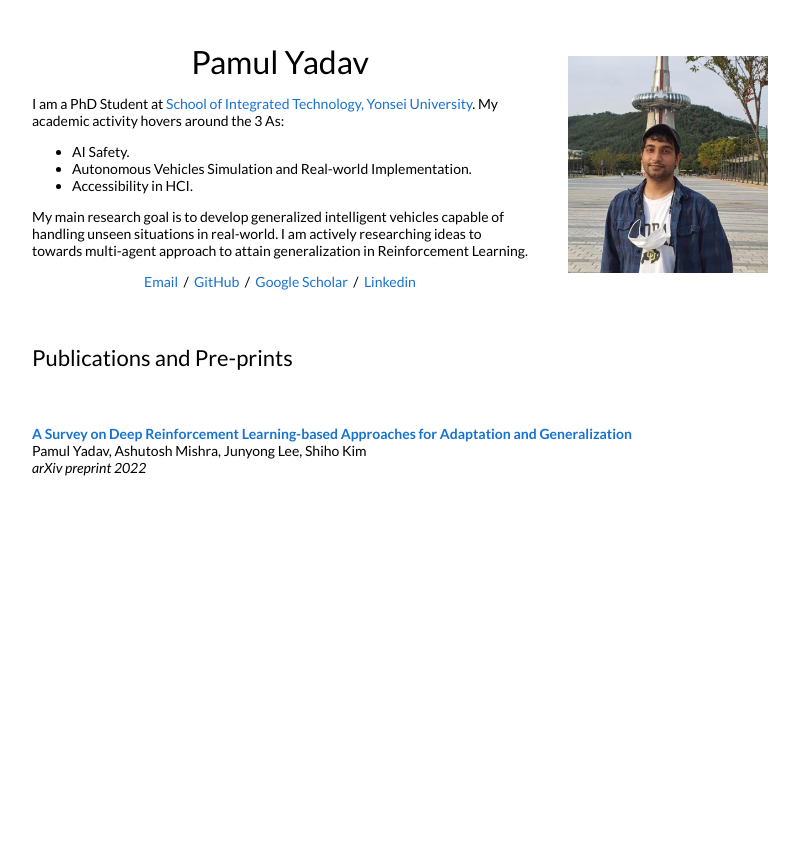
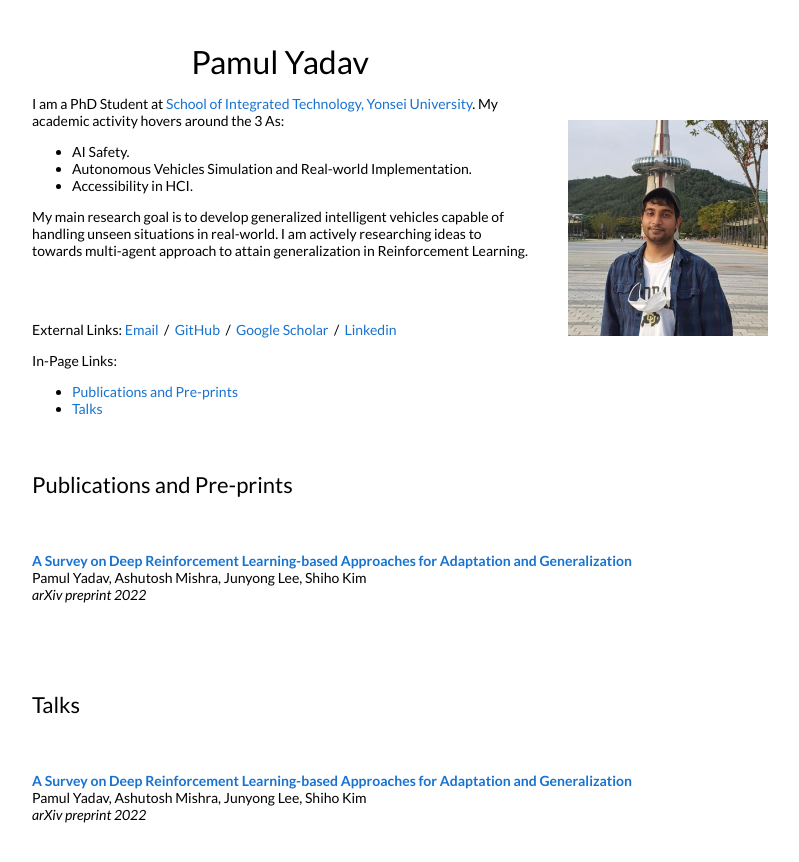
Before and after one commit to pamulism/pamulism.github.io, a plain HTML site: page index.html in a window 1280 px wide. Shown: the whole page, without its empty margins (228-1027 px from the left). Before the commit the page ends 800 px from the top, so only its background shows below. Drawn offline with Linux system fonts and the light colour scheme.

Commit message:
Update index.html

```diff
--- a/index.html
+++ b/index.html
@@ -85,14 +85,22 @@
             My main research goal is to develop generalized intelligent vehicles capable of handling unseen situations in real-world. I am actively researching ideas to towards multi-agent approach to attain generalization in Reinforcement Learning.
             </p>
 
-
-            <p align=center>
+            <br>
+            <br>
+            <p align=left> External Links:
               <a href="mailto:pamul@yonsei.ac.kr">Email</a> &nbsp/&nbsp
               <a href="https://github.com/pamulism"> GitHub </a> &nbsp/&nbsp
               <a href="https://scholar.google.com/citations?user=zO63NokAAAAJ&hl=en">Google Scholar</a> &nbsp/&nbsp
               <a href="https://www.linkedin.com/in/pamul-yadav-b10a2612a/">Linkedin</a>
 
             </p>
+            <p align=left> In-Page Links:
+            <ul>
+            <li><a href="#pub">Publications and Pre-prints</a></li>
+            <li><a href="#talks"> Talks </a> </li>
+        	</ul>
+            </p>
+
           </td>
           <td width="40%">
             <img src="pics/self.png" width="200">
@@ -100,10 +108,34 @@
         </tr>
       </table>
 
-      <table width="100%" align="center" border="0" cellspacing="0" cellpadding="20">
+      <table id="pub" width="100%" align="center" border="0" cellspacing="0" cellpadding="20">
         <tr>
           <td width="100%" valign="middle">
             <heading>Publications and Pre-prints</heading>
+          </td>
+        </tr>
+      </table>
+      <table width="100%" align="center" border="0" cellspacing="0" cellpadding="20">
+
+         <tr >
+              <td valign="top" width="85%">
+              <p><a href="https://arxiv.org/ftp/arxiv/papers/2202/2202.08444.pdf">
+        <papertitle>A Survey on Deep Reinforcement Learning-based Approaches for Adaptation and Generalization</papertitle></a>
+              <br>
+              Pamul Yadav, Ashutosh Mishra, Junyong Lee, Shiho Kim <br>
+              <em>arXiv preprint 2022</em><br>
+              </a></p>
+              </td>
+            </tr>
+
+      </table>
+
+      <br>
+      <br>
+           <table id="talks" width="100%" align="center" border="0" cellspacing="0" cellpadding="20">
+        <tr>
+          <td width="100%" valign="middle">
+            <heading>Talks</heading>
           </td>
         </tr>
       </table>
```
